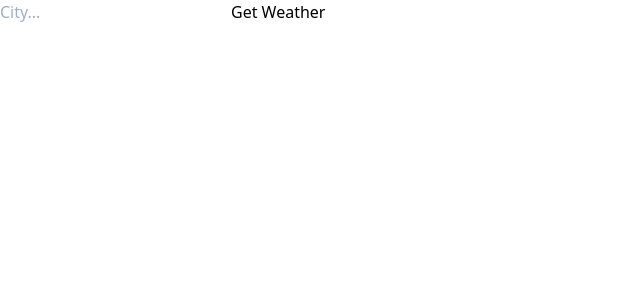
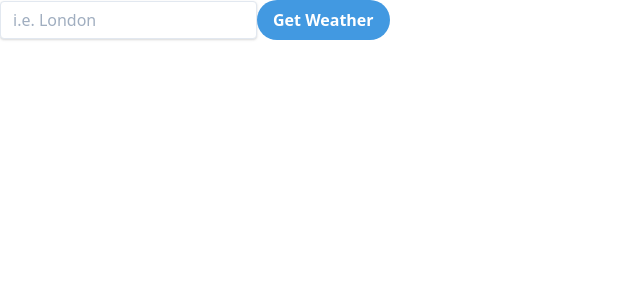
Before and after one commit to dotclaire/tivix-coding-task, a Next.js app: page / in a window 1280 px wide. Shown: the top 300 px of the page, without its empty margins (0-640 px from the left). Built offline with nearby package versions, Linux system fonts and the light colour scheme.

Commit message:
Fix form design

```diff
--- a/components/Form.js
+++ b/components/Form.js
@@ -4,12 +4,15 @@ export const Form = ({ handleSubmit, handleChange }) => {
   return (
     <form onSubmit={handleSubmit}>
       <input
+        className="shadow appearance-none border rounded py-2 px-3 text-gray-700 leading-tight focus:outline-none focus:shadow-outline"
         type="text"
         name="city"
-        placeholder="City..."
+        placeholder="i.e. London"
         onChange={handleChange}
       />
-      <button>Get Weather</button>
+      <button className="bg-blue-500 hover:bg-blue-700 text-white font-bold py-2 px-4 rounded-full">
+        Get Weather
+      </button>
     </form>
   );
 };
--- a/pages/index.js
+++ b/pages/index.js
@@ -41,10 +41,10 @@ export default function Home() {
 
       {error && <div>{error.message}</div>}
       {!error && (
-        <>
+        <div className="container mx-auto">
           <Form handleSubmit={handleSubmit} handleChange={handleChange} />
           {data && <Forecast data={data} />}
-        </>
+        </div>
       )}
     </div>
   );
```
